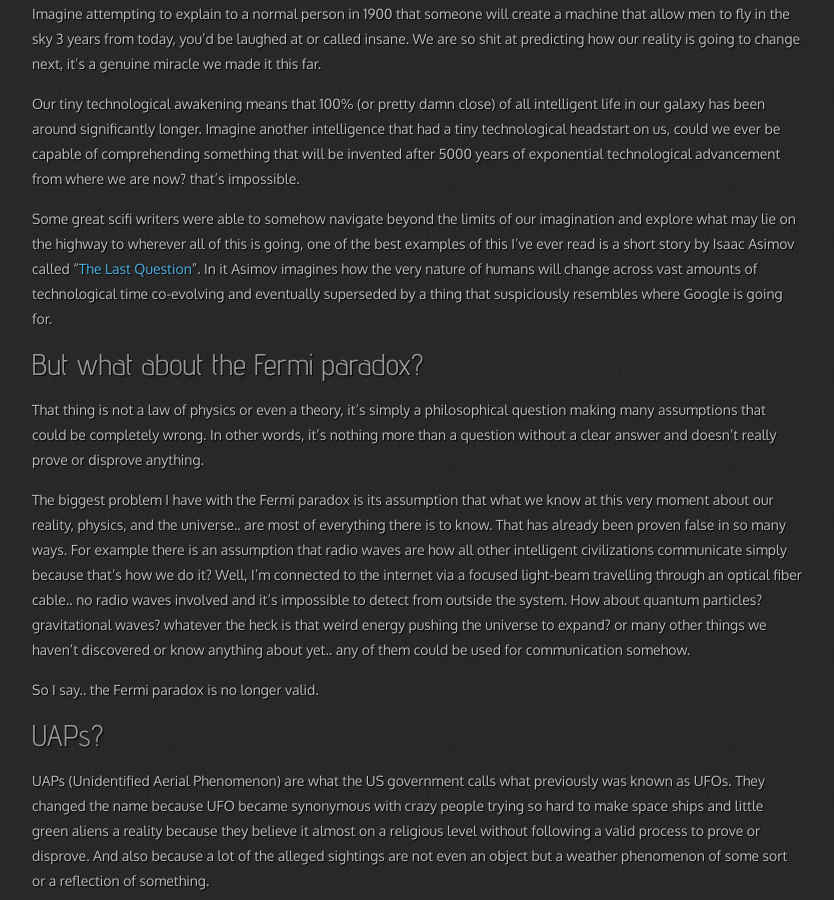
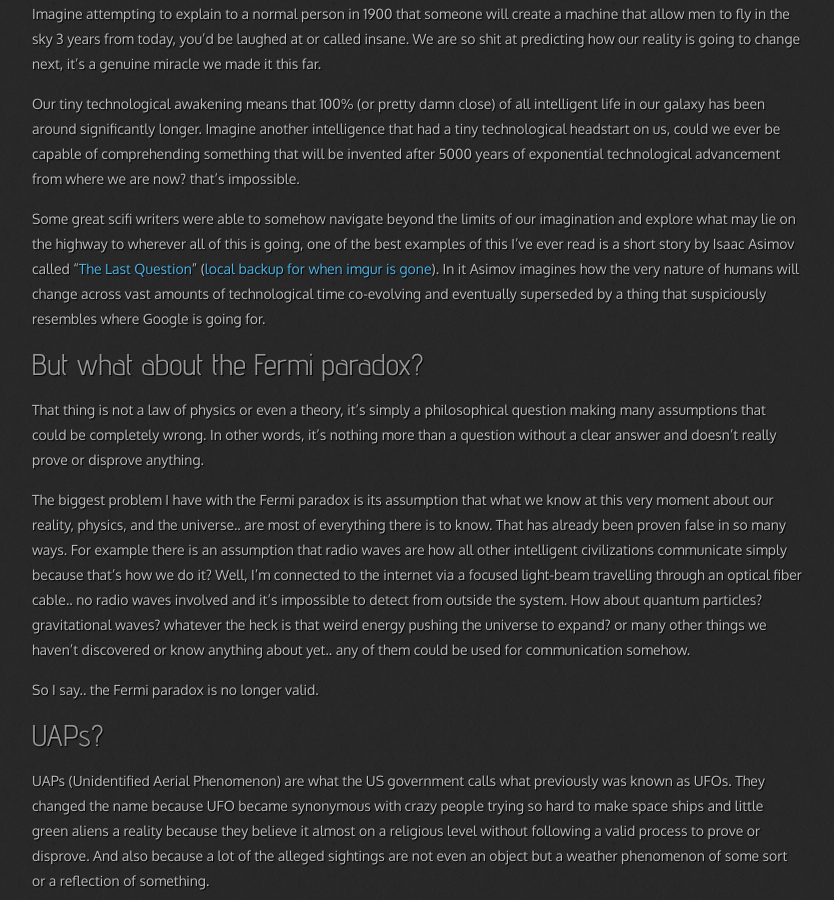
Before and after one commit to Salwan/salwan.github.io, a Jekyll site: the page built from _posts/2021-05-04-we-are-not-alone-maybe-1.md, in a window 1280 px wide and 900 px high, scrolled down 459 px. Shown: the whole window, without its empty margins (23-857 px from the left). Built offline with Jekyll 4.4.1, drawn with Linux system fonts in a browser that asks for light colours; nearby versions of some CDN libraries; comment, search, counter and statistics services are not loaded.

Commit message:
more legacy post updates

```diff
--- a/_posts/2021-05-04-we-are-not-alone-maybe-1.md
+++ b/_posts/2021-05-04-we-are-not-alone-maybe-1.md
@@ -17,7 +19,7 @@
 
 Our tiny technological awakening means that 100% (or pretty damn close) of all intelligent life in our galaxy has been around significantly longer. Imagine another intelligence that had a tiny technological headstart on us, could we ever be capable of comprehending something that will be invented after 5000 years of exponential technological advancement from where we are now? that's impossible.
 
-Some great scifi writers were able to somehow navigate beyond the limits of our imagination and explore what may lie on the highway to wherever all of this is going, one of the best examples of this I've ever read is a short story by Isaac Asimov called "[The Last Question](https://imgur.com/gallery/9KWrH)". In it Asimov imagines how the very nature of humans will change across vast amounts of technological time co-evolving and eventually superseded by a thing that suspiciously resembles where Google is going for.
+Some great scifi writers were able to somehow navigate beyond the limits of our imagination and explore what may lie on the highway to wherever all of this is going, one of the best examples of this I've ever read is a short story by Isaac Asimov called "[The Last Question](https://imgur.com/gallery/9KWrH)" ([local backup for when imgur is gone]({{site.baseurl}}assets/comics/the_last_question.jpeg)). In it Asimov imagines how the very nature of humans will change across vast amounts of technological time co-evolving and eventually superseded by a thing that suspiciously resembles where Google is going for.
 
 
 ## But what about the Fermi paradox?
@@ -38,7 +40,7 @@
 
 One of the most wide spread and oldest conspiracy theories is that the american government are hiding that they are in posession of alien technology and/or they are in contact with some aliens on some level. You must have heard of area 51, roswell, alien abductions, or the endless stream of holywood movies portraying the government covering up alien involvement in things.
 
-I was watching a [series of short videos that investigate](www.youtube.com/watch?v=g89Zzz8a4E8&list=PLob1mZcVWOaiRpBuQDWKzNuBKBjNjajsT) and interview military personale involved in the recent government released UAP videos and I realized there is indeed a conspiracy, but it isn't that someone has some secret information.. rather that the US government wants to pretend none of this is happening because executive military/government people who like ambition ladders consider any "aliens" like talk to be a threat to their ladder-climbing so they look the other way when it comes up and bury it in any way they can when no one is looking. There is a lot of stigma about it and it's not just in the military but in society at large. This stigma was behind how long it took for this phenomenon to be confirmed.
+I was watching a [series of short videos that investigate](https://www.youtube.com/watch?v=g89Zzz8a4E8&list=PLob1mZcVWOaiRpBuQDWKzNuBKBjNjajsT) and interview military personale involved in the recent government released UAP videos and I realized there is indeed a conspiracy, but it isn't that someone has some secret information.. rather that the US government wants to pretend none of this is happening because executive military/government people who like ambition ladders consider any "aliens" like talk to be a threat to their ladder-climbing so they look the other way when it comes up and bury it in any way they can when no one is looking. There is a lot of stigma about it and it's not just in the military but in society at large. This stigma was behind how long it took for this phenomenon to be confirmed.
 
 
 ## What happened?
```
Also changed, not shown: other parts of _posts/2021-05-04-we-are-not-alone-maybe-1.md (+2 -0 lines), assets/comics/the_last_question.jpeg (added).
